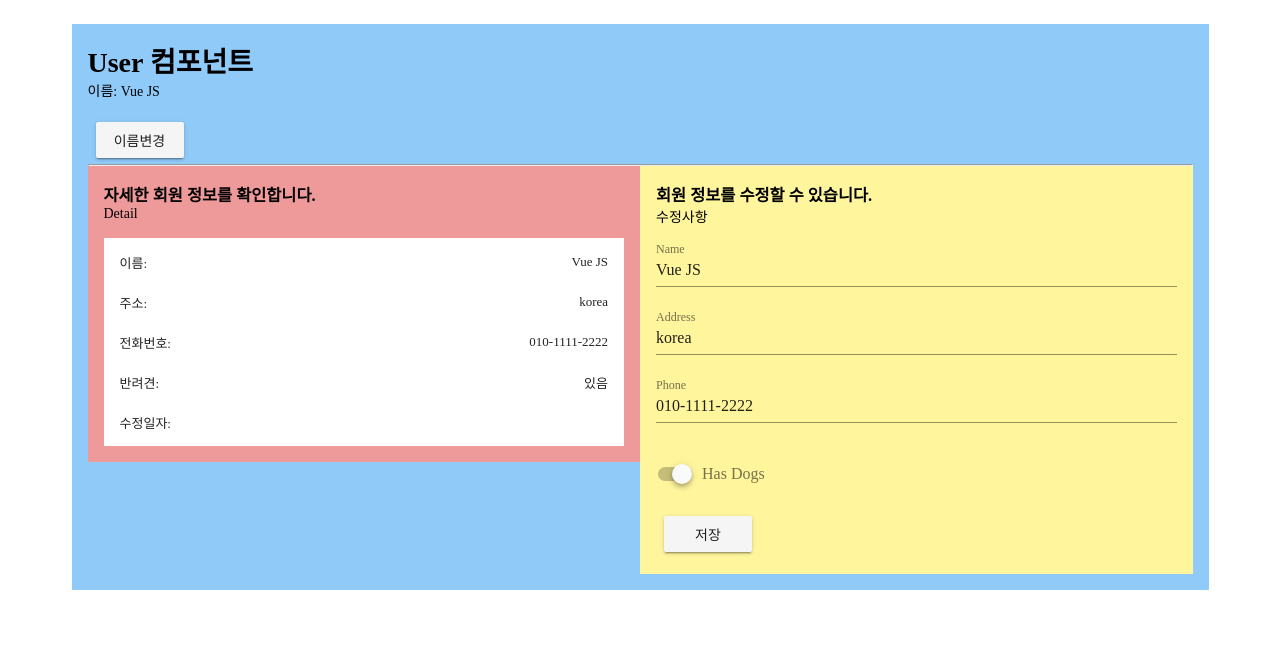
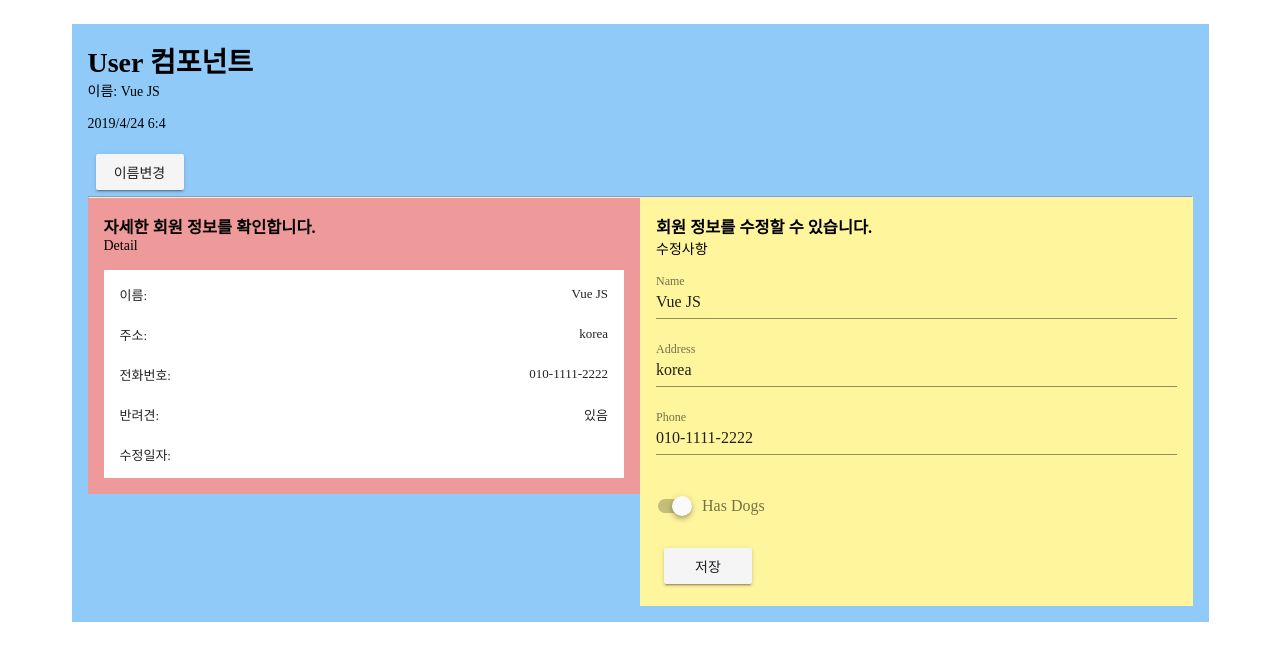
Before and after one commit to lilis7575/vue-cli-create, a Vue app: page / in a window 1280 px wide. Shown: the top 660 px of the page. Built offline with nearby package versions, Linux system fonts and the light colour scheme.

Commit message:
Vue CLI 3.0 시작하기 - 10. Mixin (1) | VueJS Tutorial

```diff
--- a/src/components/User.vue
+++ b/src/components/User.vue
@@ -2,6 +2,7 @@
   <div class="blue lighten-3 pa-3">
     <h1>User 컴포넌트</h1>
     <p>이름: {{ name }}</p>
+    <p>{{ getDateAndTime(createAt) }}</p>
     <v-btn @click="changeName()">이름변경</v-btn>
     <hr>
     <v-layout row wrap>
@@ -18,6 +19,7 @@
 <script>
 import UserDetail from "./UserDetail.vue";
 import UserEdit from "./UserEdit.vue";
+import { dateFormat } from "../mixins/dateFormat";
 
 export default {
   data() {
@@ -25,12 +27,16 @@ export default {
       name: "Vue JS",
       address: "korea",
       phone: "010-1111-2222",
-      hasDog: true
+      hasDog: true,
+      createAt: null
     };
   },
   components: {
     UserDetail,
     UserEdit
+  },
+  created() {
+    this.createAt = new Date();
   },
   methods: {
     changeName() {
@@ -42,6 +48,20 @@ export default {
       this.phone = obj.phone;
       this.hasDog = obj.hasDog;
     }
-  }
+    // ,
+    // getDateAndTime(date) {
+    //   if (date != null) {
+    //     let hour = date.getHours();
+    //     let minutes = date.getMinutes();
+    //     let fullDate = `${date.getFullYear()}/${date.getMonth() +
+    //       1}/${date.getDate()}`;
+
+    //     return `${fullDate} ${hour}:${minutes} `;
+    //   } else {
+    //     return null;
+    //   }
+    // }
+  },
+  mixins: [dateFormat]
 };
 </script>
--- a/src/components/UserDetail.vue
+++ b/src/components/UserDetail.vue
@@ -21,7 +21,7 @@
       </v-list-tile>
       <v-list-tile>
         <v-list-tile-content>수정일자:</v-list-tile-content>
-        <v-list-tile-content class="align-end">{{ editedDate }}</v-list-tile-content>
+        <v-list-tile-content class="align-end">{{ getDateAndTime(editedDate) }}</v-list-tile-content>
       </v-list-tile>
     </v-list>
   </div>
@@ -29,6 +29,7 @@
 
 <script>
 import { eventBus } from "../main";
+import { dateFormat } from "../mixins/dateFormat";
 
 export default {
   props: ["name", "address", "phone", "hasDog"],
@@ -43,11 +44,23 @@ export default {
     }
   },
   created() {
-    console.log("322");
     eventBus.$on("userWasEdited", date => {
-      console.log("333");
       this.editedDate = date;
     });
-  }
+  },
+  methods: {
+    // getDateAndTime(date) {
+    //   if (date != null) {
+    //     let hour = date.getHours();
+    //     let minutes = date.getMinutes();
+    //     let fullDate = `${date.getFullYear()}/${date.getMonth() +
+    //       1}/${date.getDate()}`;
+    //     return `${fullDate} ${hour}:${minutes} `;
+    //   } else {
+    //     return null;
+    //   }
+    // }
+  },
+  mixins: [dateFormat]
 };
 </script>
--- a/src/components/UserEdit.vue
+++ b/src/components/UserEdit.vue
@@ -24,7 +24,7 @@ export default {
     save() {
       this.$emit("child", this.user, 1, 2, 3, 4);
       // eventBus.$emit("userWasEdited", new Date());
-      eventBus.userWasEdited(new Date())
+      eventBus.userWasEdited(new Date());
     }
   },
   created() {
--- /dev/null
+++ b/src/mixins/dateFormat.js
@@ -0,0 +1,16 @@
+export const dateFormat = {
+    methods: {
+        getDateAndTime(date) {
+            if (date != null) {
+              let hour = date.getHours();
+              let minutes = date.getMinutes();
+              let fullDate = `${date.getFullYear()}/${date.getMonth() +
+                1}/${date.getDate()}`;
+
+              return `${fullDate} ${hour}:${minutes} `;
+            } else {
+              return null;
+            }
+        }
+    }
+}
```
